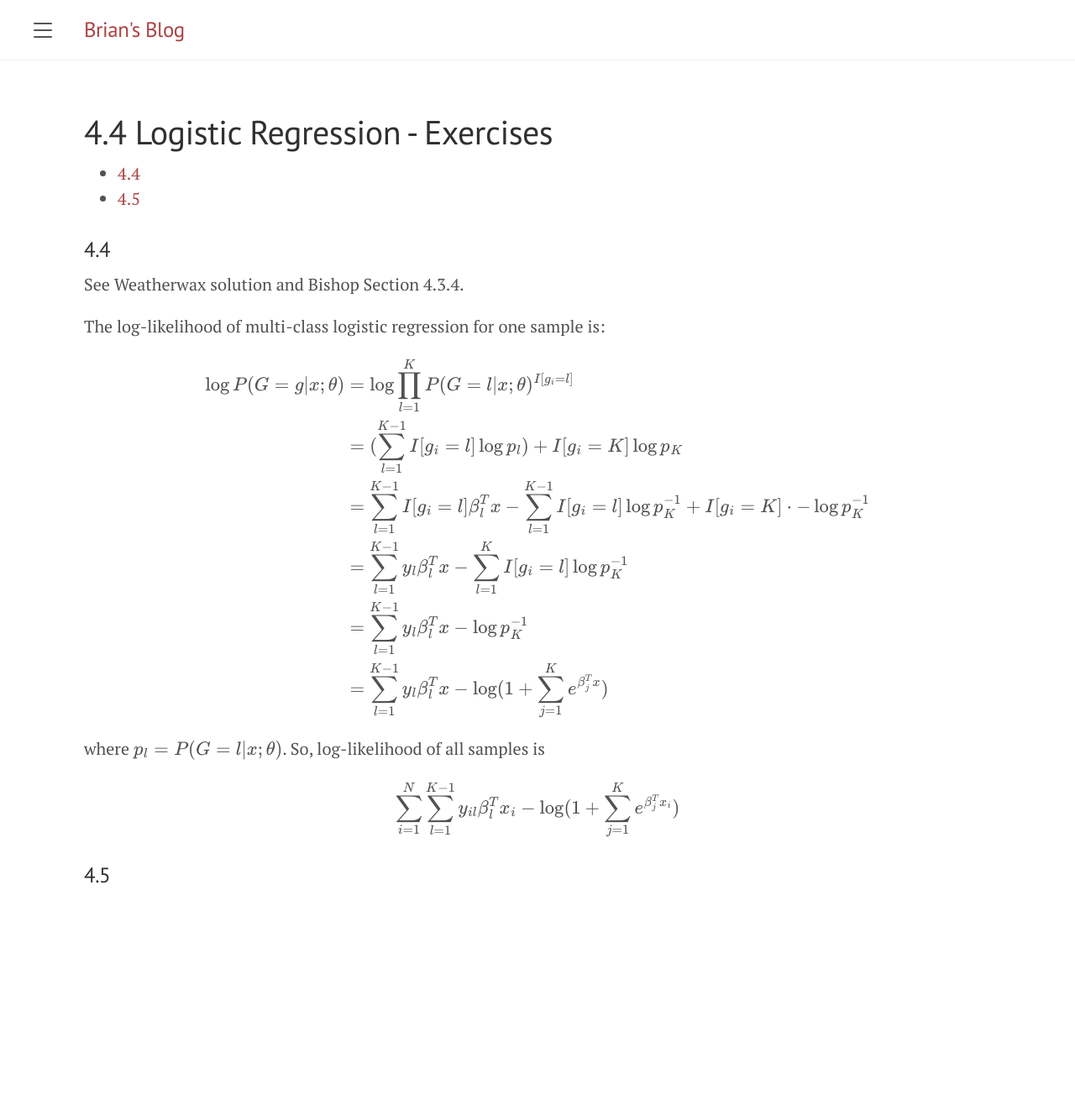
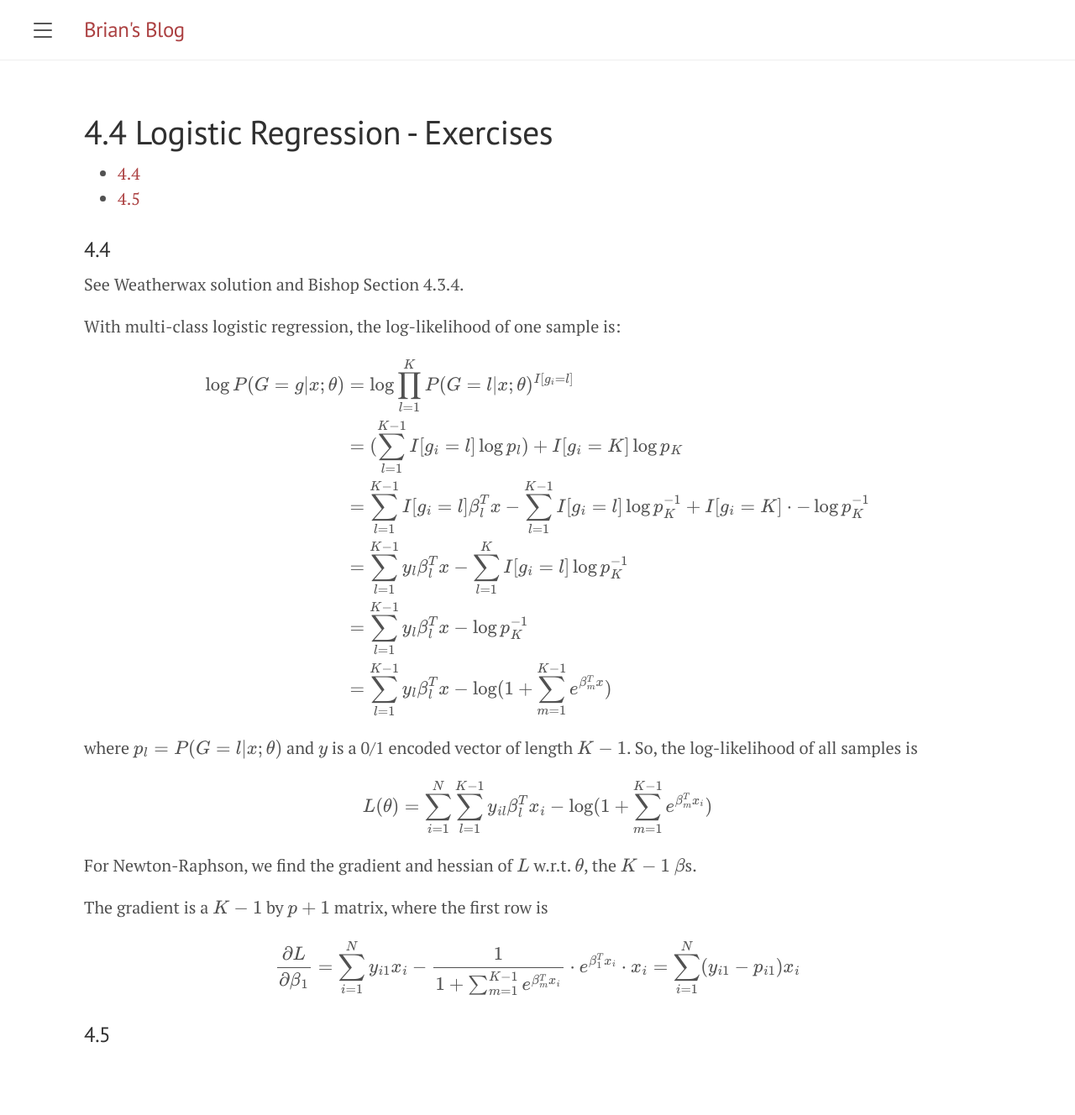
Before and after one commit to briansmlee/briansmlee.github.io, a Jekyll site: the page built from docs/_esl_posts/04_04_Exercises.md, in a window 1280 px wide. Shown: the whole page at 84% size. Built offline with Jekyll 4.4.1, drawn with Linux system fonts in a browser that asks for light colours; formulas are drawn with MathJax 3; before the commit the page ends 1138 px from its top, so only the background shows below that.

Commit message:
ESL Ex 4.4

```diff
--- a/docs/_esl_posts/04_04_Exercises.md
+++ b/docs/_esl_posts/04_04_Exercises.md
@@ -14,7 +14,7 @@ usemathjax: true
 ### 4.4
 See Weatherwax solution and Bishop Section 4.3.4.
 
-The log-likelihood of multi-class logistic regression for one sample is:
+With multi-class logistic regression, the log-likelihood of one sample is:
 
 $$ \begin{align*}
 \log P(G = g \lvert x; \theta)
@@ -25,11 +25,21 @@ $$ \begin{align*}
 + I[g_i = K] \cdot - \log p_K^{-1} \\
 &= \sum_{l=1}^{K-1} y_l \beta_l^T x - \sum_{l=1}^{K} I[g_i = l] \log p_K^{-1} \\
 &= \sum_{l=1}^{K-1} y_l \beta_l^T x - \log p_K^{-1} \\
-&= \sum_{l=1}^{K-1} y_l \beta_l^T x - \log (1 + \sum_{j=1}^K e^{\beta_j^Tx}) \\
+&= \sum_{l=1}^{K-1} y_l \beta_l^T x - \log (1 + \sum_{m=1}^{K-1} e^{\beta_m^Tx}) \\
 \end{align*} $$
 
-where $p_l = P(G = l \lvert x; \theta)$. So, log-likelihood of all samples is
+where $p_l = P(G = l \lvert x; \theta)$ and $y$ is a 0/1 encoded vector of length $K-1$. So, the log-likelihood of all samples is
 
-$$\sum_{i=1}^N \sum_{l=1}^{K-1} y_{il} \beta_l^T x_i - \log (1 + \sum_{j=1}^K e^{\beta_j^Tx_i})$$
+$$L(\theta) = \sum_{i=1}^N \sum_{l=1}^{K-1} y_{il} \beta_l^T x_i - \log (1 + \sum_{m=1}^{K-1} e^{\beta_m^Tx_i})$$
+
+For Newton-Raphson, we find the gradient and hessian of $L$ w.r.t. $\theta$, the $K - 1$ $\beta$s.
+
+The gradient is a $K - 1$ by $p + 1$ matrix, where the first row is
+
+$$
+\frac{\partial L}{\partial \beta_1}
+= \sum_{i=1}^N y_{i1} x_i - \frac{1}{1 + \sum_{m=1}^{K-1} e^{\beta_m^Tx_i}} \cdot e^{\beta_1^Tx_i} \cdot x_i
+= \sum_{i=1}^N (y_{i1} - p_{i1}) x_i
+$$
 
 ### 4.5
```
